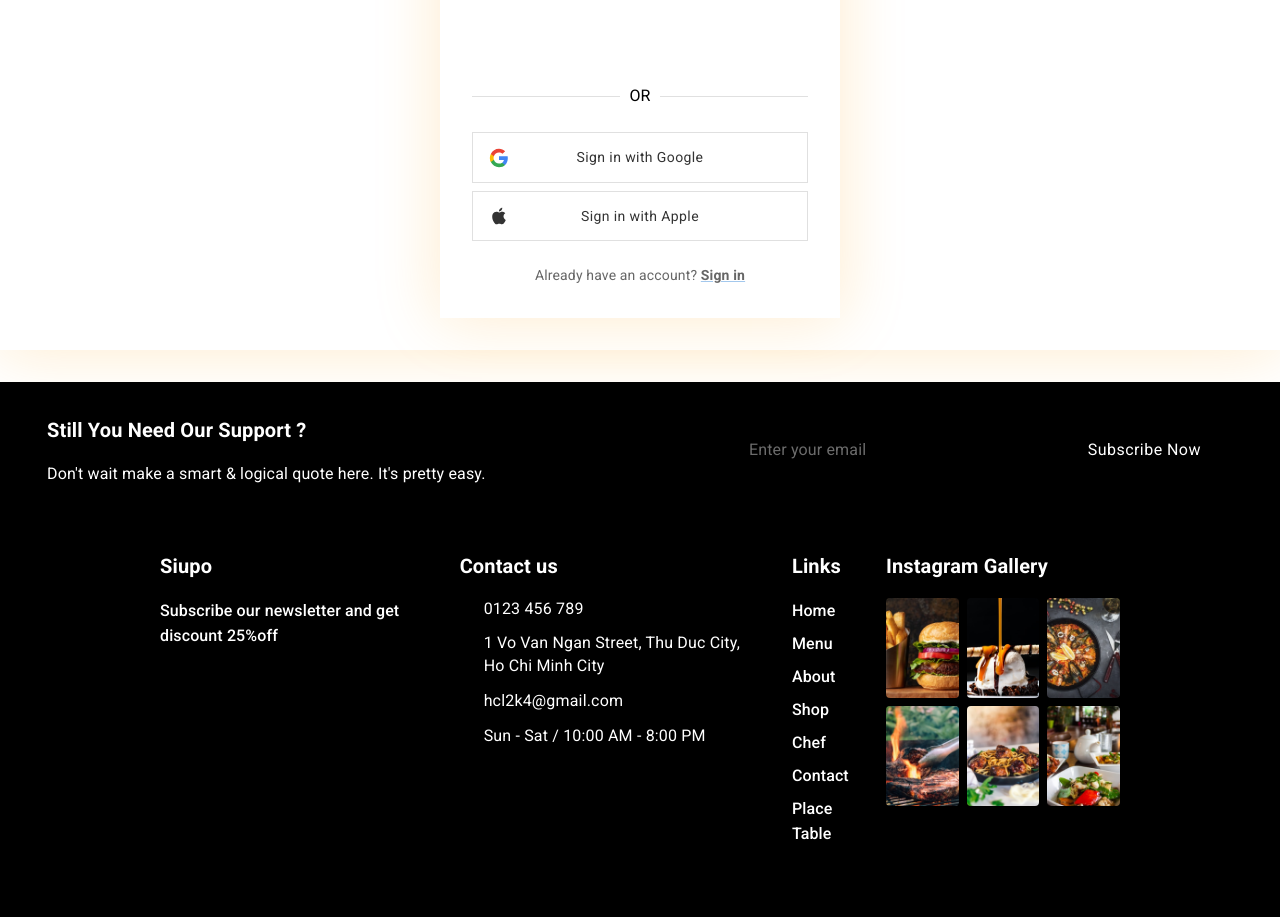
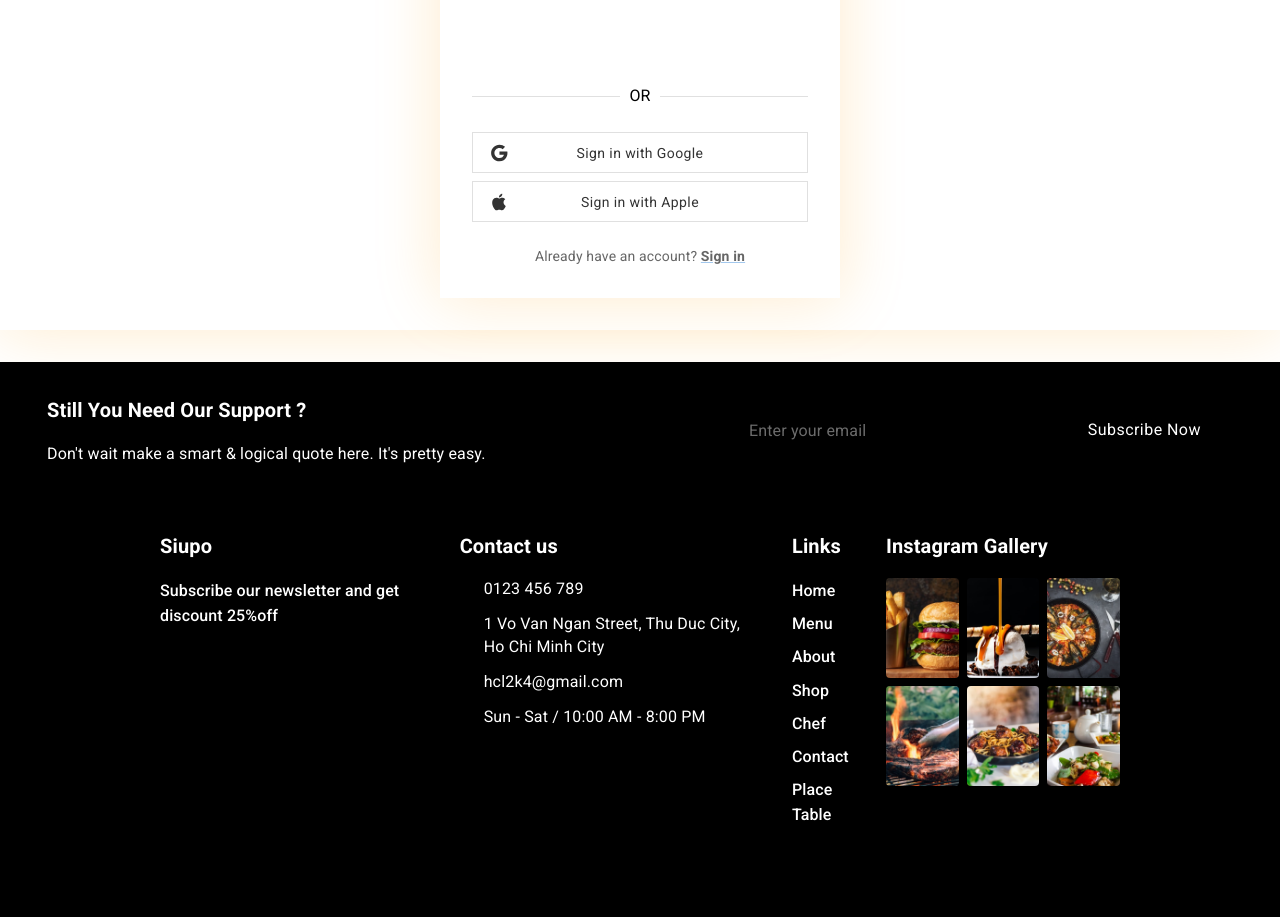
Before and after one commit to hugn2k4/CNPMM-Resturant-FE, a React (Vite) app: page /signup in a window 1280 px wide. Shown: the part 800-1717 px from the top of the page. Built offline with nearby package versions, Linux system fonts and the light colour scheme; no server answers; some icons are missing; a web font is replaced by a local one.

Commit message:
chore: remove .env from tracking

```diff
--- a/src/contexts/GlobalProvider.tsx
+++ b/src/contexts/GlobalProvider.tsx
@@ -1,5 +1,6 @@
 import { type ReactNode, useEffect, useState } from "react";
 import { GlobalContext, type GlobalState } from "./GlobalContext";
+import axiosClient from "../utils/axiosClient";
 
 export const GlobalProvider = ({ children }: { children: ReactNode }) => {
   const [state, setState] = useState<GlobalState>({
@@ -16,7 +17,21 @@ export const GlobalProvider = ({ children }: { children: ReactNode }) => {
         accessToken: accessToken,
         isLogin: true,
       });
+      return;
     }
+
+    // Fallback: if no localStorage but httpOnly cookie exists, fetch current user
+    (async () => {
+      try {
+        const res = await axiosClient.get("/auth/me");
+        const user = res.data?.user || res.data?.data?.user;
+        if (user) {
+          setState({ user, accessToken: null, isLogin: true });
+        }
+      } catch {
+        // ignore
+      }
+    })();
   }, []);
 
   const setGlobal = (partial: Partial<GlobalState>) => {
--- a/src/pages/Auth/components/SocialLoginButtons.tsx
+++ b/src/pages/Auth/components/SocialLoginButtons.tsx
@@ -1,24 +1,30 @@
-import { Apple as AppleIcon } from "@mui/icons-material";
+import { Apple as AppleIcon, Google as GoogleIcon } from "@mui/icons-material";
 import { Box } from "@mui/material";
-import GoogleColorIcon from "../../../assets/icons/GoogleColorIcon";
 import MyButton from "../../../components/common/Button";
+import { API_BASE_URL } from "../../../config";
 
 const SocialLoginButtons = () => {
+  const onLoginWithGoogle = () => {
+    window.location.href = `${API_BASE_URL}/auth/google`;
+  };
+
   return (
     <Box sx={{ display: "flex", flexDirection: "column", gap: 1, mb: 3 }}>
       <MyButton
         fullWidth
         colorScheme="grey"
-        startIcon={<GoogleColorIcon sx={{ fontSize: 20 }} />}
-        sx={{ px: 0, py: 1.5, borderRadius: 0, textTransform: "none", fontWeight: "regular" }}
+        startIcon={<GoogleIcon />}
+        sx={{ py: 0.9, borderRadius: 0, textTransform: "none", fontWeight: "regular" }}
+        onClick={onLoginWithGoogle}
       >
         Sign in with Google
       </MyButton>
+
       <MyButton
         fullWidth
         colorScheme="grey"
         startIcon={<AppleIcon />}
-        sx={{ py: 1.5, borderRadius: 0, textTransform: "none", fontWeight: "regular" }}
+        sx={{ py: 0.9, borderRadius: 0, textTransform: "none", fontWeight: "regular" }}
       >
         Sign in with Apple
       </MyButton>
```
Also changed, not shown: 1 other file (tests, documents, lock files or other folders).
